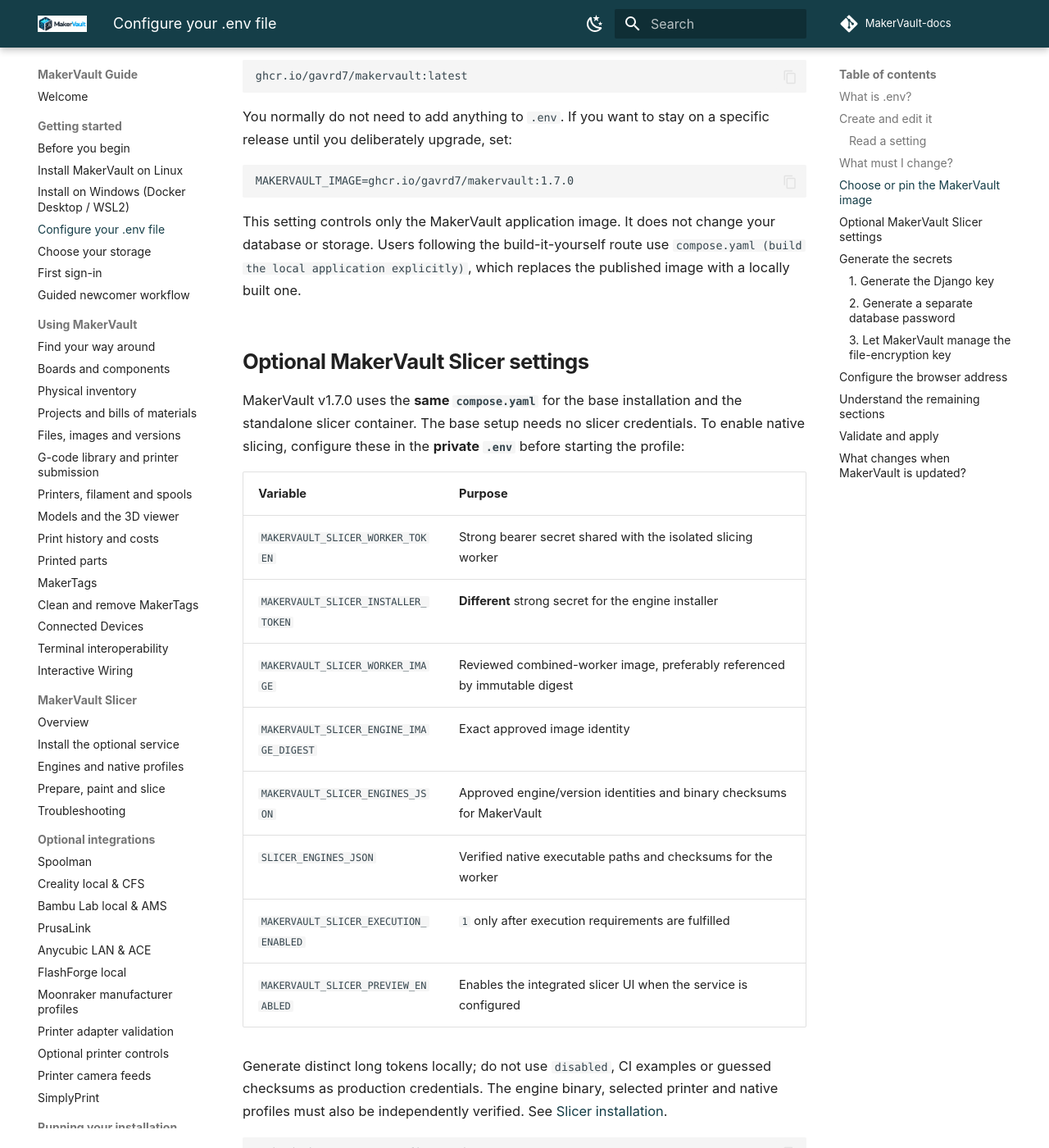
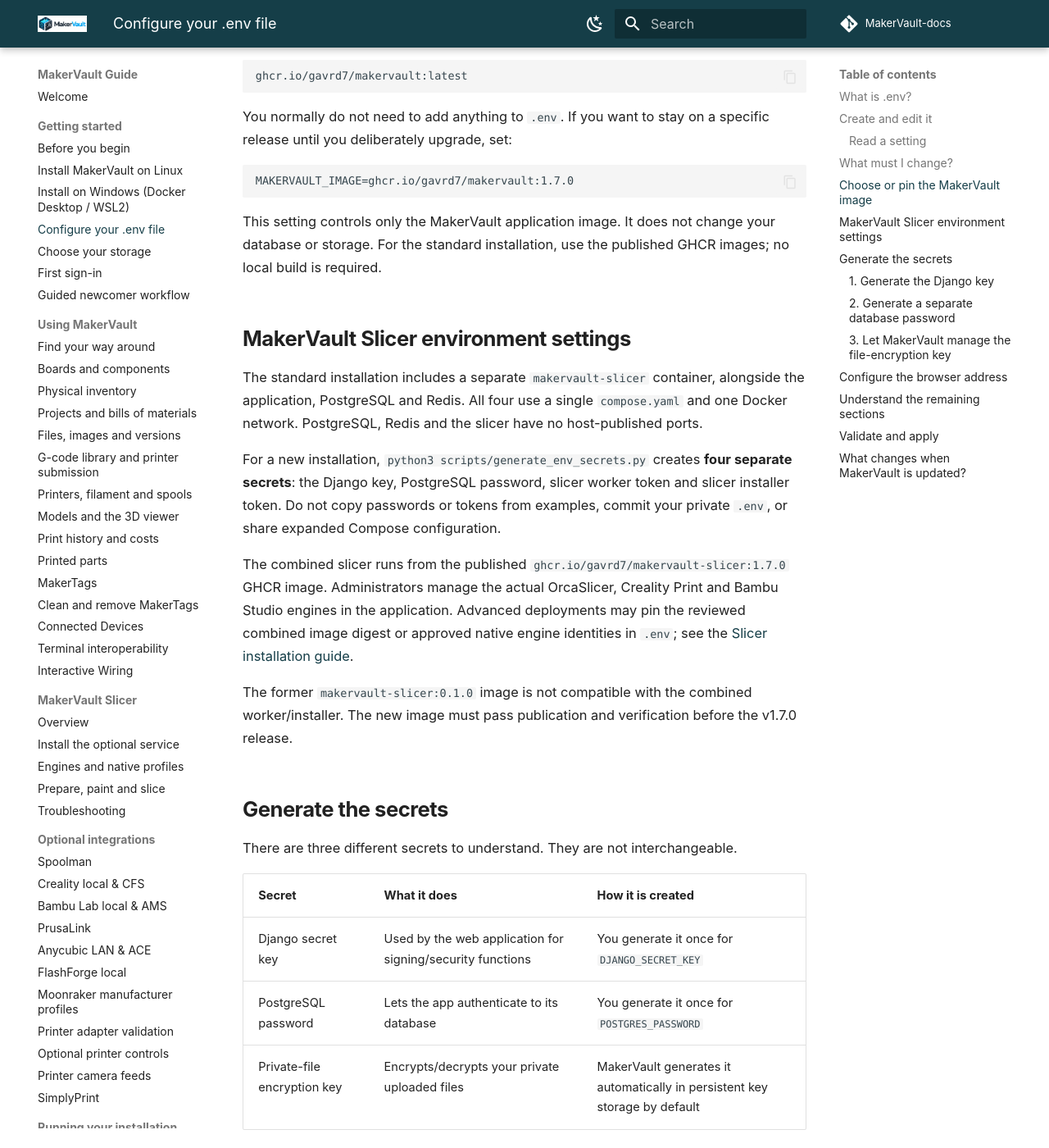
Before and after one commit to gavrd7/MakerVault-docs, an MkDocs documentation site: the page built from docs/guide/getting-started/environment.md, in a window 1280 px wide and 1400 px high, scrolled down 2925 px. Shown: the whole window at 82% size. Built offline with MkDocs 1.6.1 and Material for MkDocs 9.7.7, drawn with Linux system fonts in a browser that asks for light colours; comment, search, counter and statistics services are not loaded; some of the changed text lies outside the part shown.

Commit message:
docs(env): simplify to generated slicer tokens and approved GHCR image

````diff
--- a/docs/guide/getting-started/environment.md
+++ b/docs/guide/getting-started/environment.md
@@ -74,30 +74,17 @@ You normally do not need to add anything to `.env`. If you want to stay on a spe
 MAKERVAULT_IMAGE=ghcr.io/gavrd7/makervault:1.7.0
 ```
 
-This setting controls only the MakerVault application image. It does not change your database or storage. Users following the build-it-yourself route use `compose.yaml (build the local application explicitly)`, which replaces the published image with a locally built one.
+This setting controls only the MakerVault application image. It does not change your database or storage. For the standard installation, use the published GHCR images; no local build is required.
 
-## Optional MakerVault Slicer settings
+## MakerVault Slicer environment settings
 
-MakerVault v1.7.0 uses the **same `compose.yaml`** for the base installation and the standalone slicer container. The base setup needs no slicer credentials. To enable native slicing, configure these in the **private `.env`** before starting the profile:
+The standard installation includes a separate `makervault-slicer` container, alongside the application, PostgreSQL and Redis. All four use a single `compose.yaml` and one Docker network. PostgreSQL, Redis and the slicer have no host-published ports.
 
-| Variable | Purpose |
-| --- | --- |
-| `MAKERVAULT_SLICER_WORKER_TOKEN` | Strong bearer secret shared with the isolated slicing worker |
-| `MAKERVAULT_SLICER_INSTALLER_TOKEN` | **Different** strong secret for the engine installer |
-| `MAKERVAULT_SLICER_WORKER_IMAGE` | Reviewed combined-worker image, preferably referenced by immutable digest |
-| `MAKERVAULT_SLICER_ENGINE_IMAGE_DIGEST` | Exact approved image identity |
-| `MAKERVAULT_SLICER_ENGINES_JSON` | Approved engine/version identities and binary checksums for MakerVault |
-| `SLICER_ENGINES_JSON` | Verified native executable paths and checksums for the worker |
-| `MAKERVAULT_SLICER_EXECUTION_ENABLED` | `1` only after execution requirements are fulfilled |
-| `MAKERVAULT_SLICER_PREVIEW_ENABLED` | Enables the integrated slicer UI when the service is configured |
+For a new installation, `python3 scripts/generate_env_secrets.py` creates **four separate secrets**: the Django key, PostgreSQL password, slicer worker token and slicer installer token. Do not copy passwords or tokens from examples, commit your private `.env`, or share expanded Compose configuration.
 
-Generate distinct long tokens locally; do not use `disabled`, CI examples or guessed checksums as production credentials. The engine binary, selected printer and native profiles must also be independently verified. See [Slicer installation](../slicer/installation.md).
+The combined slicer runs from the published `ghcr.io/gavrd7/makervault-slicer:1.7.0` GHCR image. Administrators manage the actual OrcaSlicer, Creality Print and Bambu Studio engines in the application. Advanced deployments may pin the reviewed combined image digest or approved native engine identities in `.env`; see the [Slicer installation guide](../slicer/installation.md).
 
-```bash
-sudo docker compose config --quiet
-```
-
-Never post the fully expanded Compose configuration to a public issue: environment variables can contain secrets.
+The former `makervault-slicer:0.1.0` image is not compatible with the combined worker/installer. The new image must pass publication and verification before the v1.7.0 release.
 
 ## Generate the secrets
 
@@ -211,7 +198,7 @@ sudo docker compose config --quiet
 
 No output and a successful exit means Compose could parse the configuration. It does **not** prove the database credentials, network address or storage choices are correct.
 
-For the first launch, return to [installation step 4](install.md#4-pull-and-start-makervault-recommended) and build the app. For an existing installation after an ordinary settings edit:
+For the first launch, return to [installation step 4](install.md#4-pull-and-start-makervault-recommended) and start the published images. For an existing installation after an ordinary settings edit:
 
 ```bash
 sudo docker compose up -d
````
